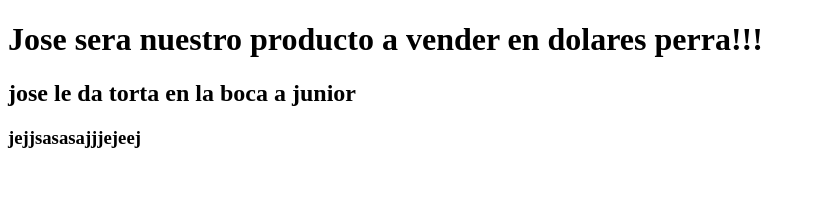
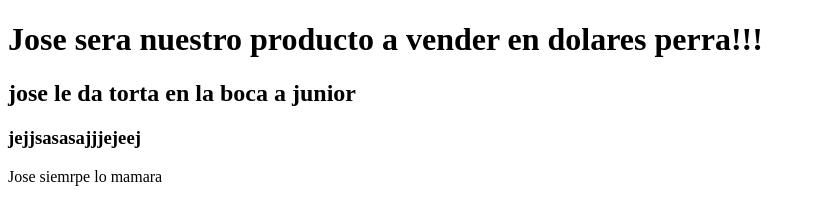
Before and after one commit to LorenzoRequena/Pagina-Web-example, a plain HTML site: page index.html in a window 1280 px wide. Shown: the whole page, without its empty margins (0-816 px from the left). Drawn offline with Linux system fonts and the light colour scheme.

Commit message:
Jose para siempre!

```diff
--- a/index.html
+++ b/index.html
@@ -11,5 +11,6 @@
     <h2>jose le da torta en la boca a junior</h2>
     <h3
     >jejjsasasajjjejeej</h3>
+    <span>Jose siemrpe lo mamara</span>
 </body>
 </html>
```
